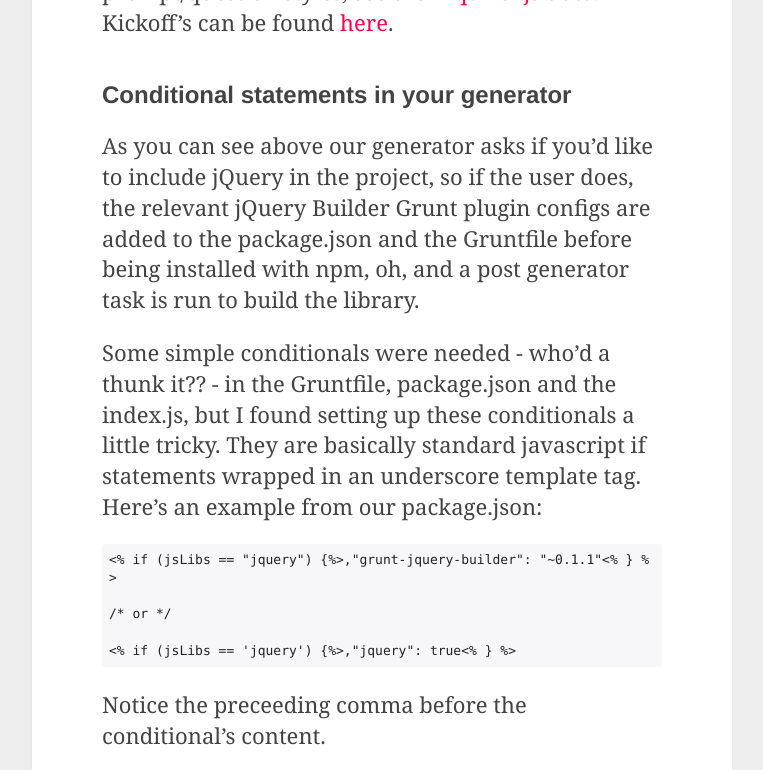
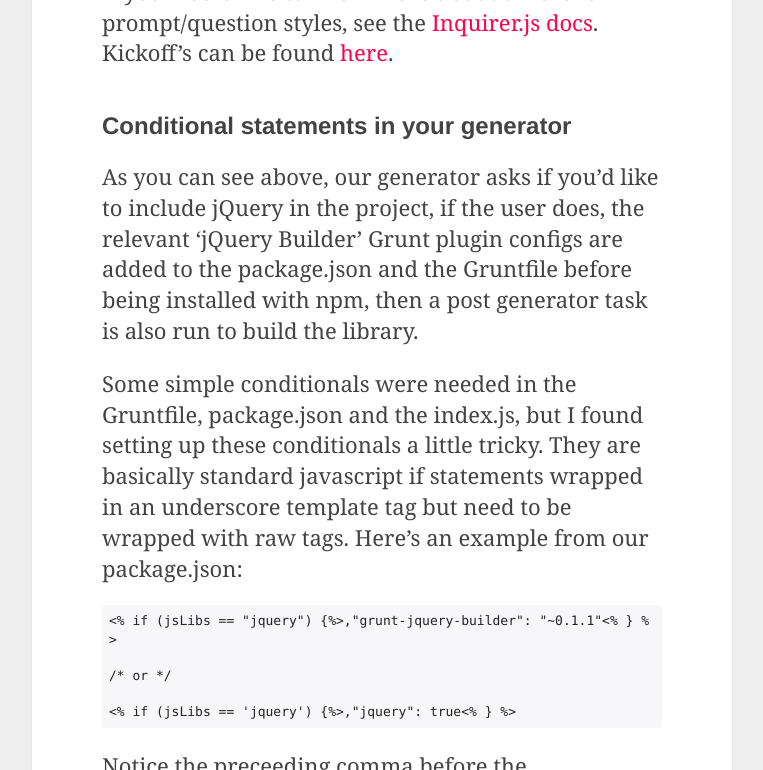
Before and after one commit to tmwagency/labs-blog, a Jekyll site: the page built from _posts/2014-03-28-yeoman-generator-development-tips.md, in a window 1280 px wide and 900 px high, scrolled down 2530 px, cut to the strip 130-900 px from the top of the window. Shown: the whole strip, without its empty margins (258-1021 px from the left). Built offline with Jekyll 4.4.1, drawn with Linux system fonts in a browser that asks for light colours; some web fonts are replaced; Markdown is read by kramdown in place of the engine named in the settings; a script that is not in the unit is left out; comment, search, counter and statistics services are not loaded; some of the changed text lies outside the part shown.

Commit message:
Tweak Yeoman blog copy [[doozy]]

```diff
--- a/_posts/2014-03-28-yeoman-generator-development-tips.md
+++ b/_posts/2014-03-28-yeoman-generator-development-tips.md
@@ -29,7 +29,7 @@
 See this in our actual [index.js](https://github.com/tmwagency/generator-kickoff/blob/c2aab72ad4a15186b646505817152732a8c9f4b2/app/index.js#L24)
 
 ### How to log a coloured message with Yeoman
-You can use the same colour module Chalk as used by the generator system to colourise your text.
+To colourise your text, you can use the same colour module as used by the generator system, called Chalk.
 
 First install it: `npm install --save chalk`
 
@@ -46,9 +46,9 @@
 If you would like to know more about different prompt/question styles, see the [Inquirer.js docs](https://github.com/SBoudrias/Inquirer.js). Kickoff's can be found [here](https://github.com/tmwagency/generator-kickoff/blob/3982752d18f4b83870ed9e7b38c4d9c39e41efa6/app/index.js#L38-L80).
 
 ### Conditional statements in your generator
-As you can see above our generator asks if you'd like to include jQuery in the project, so if the user does, the relevant jQuery Builder Grunt plugin configs are added to the package.json and the Gruntfile before being installed with npm, oh, and a post generator task is run to build the library.
+As you can see above, our generator asks if you'd like to include jQuery in the project, if the user does, the relevant 'jQuery Builder' Grunt plugin configs are added to the package.json and the Gruntfile before being installed with npm, then a post generator task is also run to build the library.
 
-Some simple conditionals were needed - who'd a thunk it?? - in the Gruntfile, package.json and the index.js, but I found setting up these conditionals a little tricky. They are basically standard javascript if statements wrapped in an underscore template tag. Here's an example from our package.json:
+Some simple conditionals were needed in the Gruntfile, package.json and the index.js, but I found setting up these conditionals a little tricky. They are basically standard javascript if statements wrapped in an underscore template tag but need to be wrapped with raw tags. Here's an example from our package.json:
 
 	{% raw %}<% if (jsLibs == "jquery") {%>,"grunt-jquery-builder": "~0.1.1"<% } %>{% endraw %}
 
```
Also changed, not shown: 2 other files.
